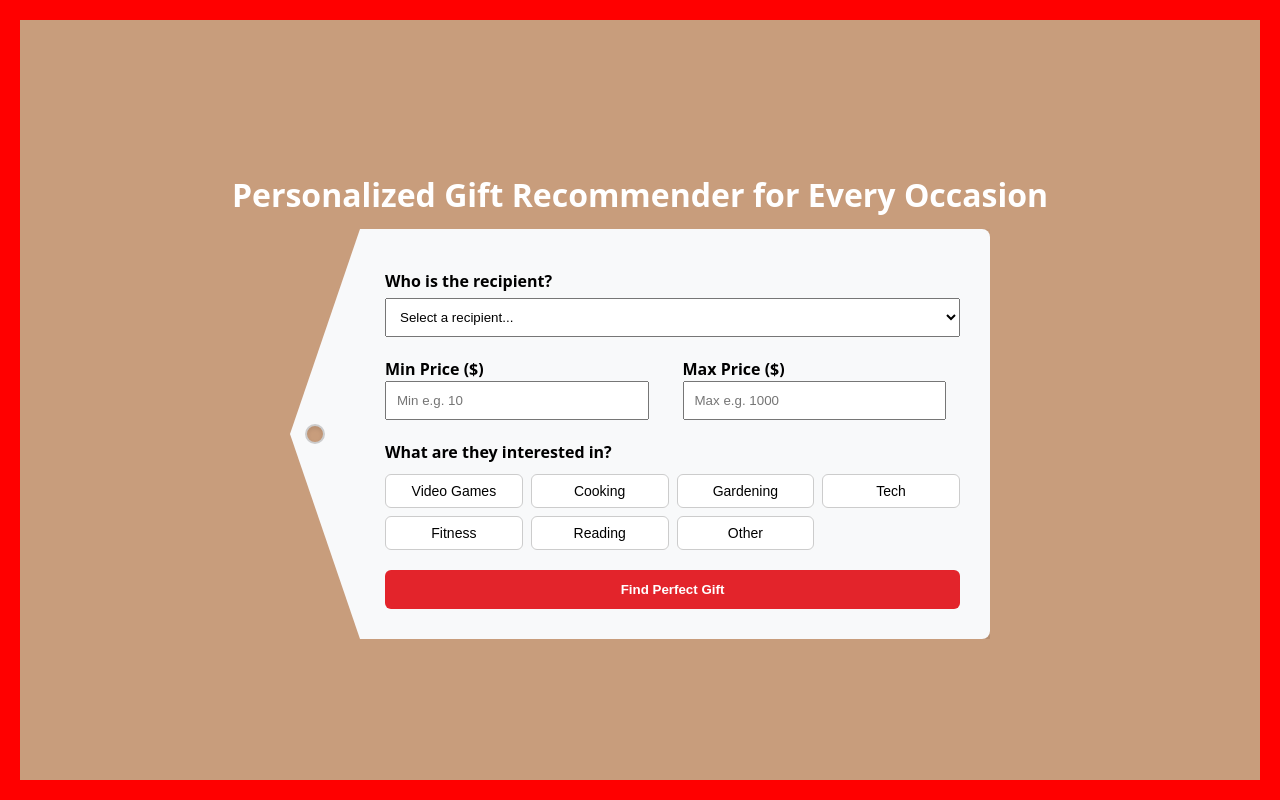
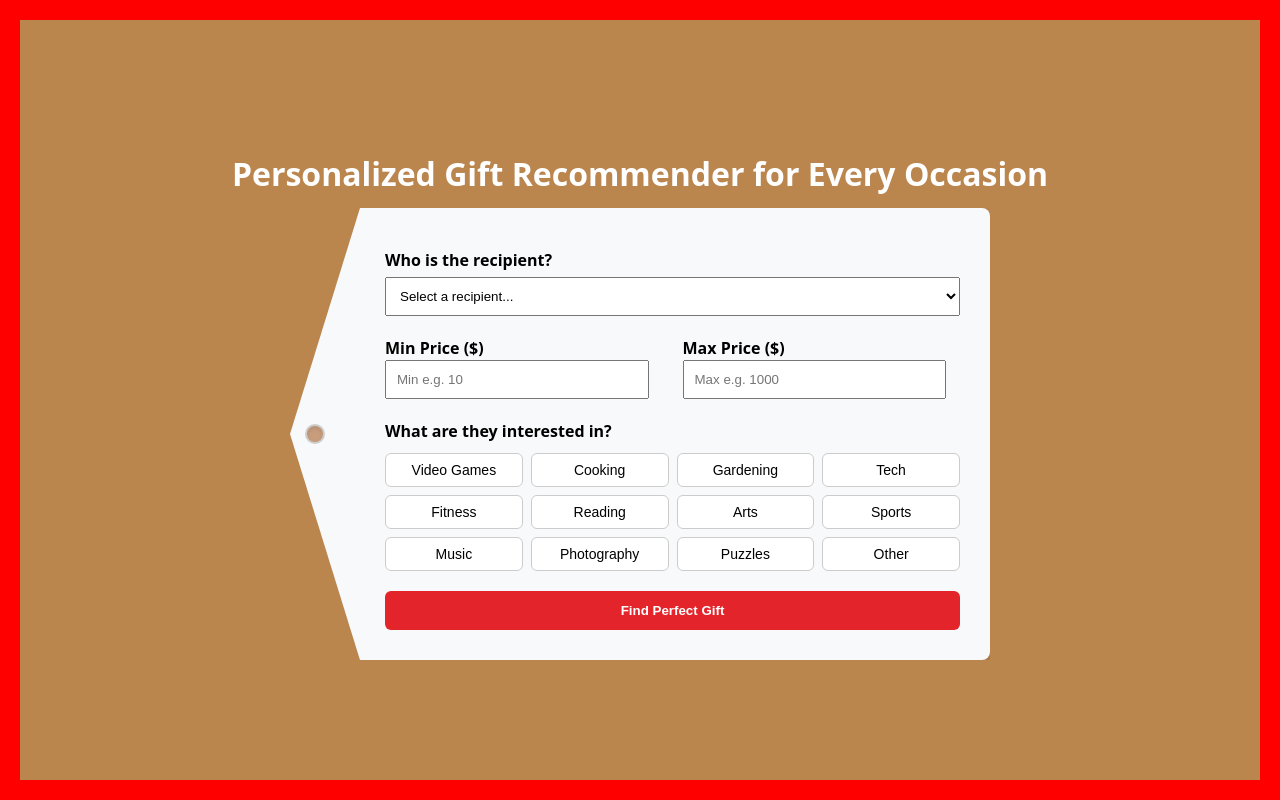
Before and after one commit to cindyfeldman/Present-Pals, a React app in the folder frontend/: page /search in a window 1280 px wide. Built offline with nearby package versions, Linux system fonts and the light colour scheme; the HTML template or start-up script is replaced by a standard one.

Commit message:
Added background to results page

```diff
--- a/frontend/src/pages/Results.jsx
+++ b/frontend/src/pages/Results.jsx
@@ -1,5 +1,6 @@
 import { useState, useEffect } from 'react'
 import { useSearchParams, Link } from 'react-router-dom'
+import bgImage from '../assets/background.jpg'
 
 export default function Results() {
 	// State for API response and loading status
@@ -65,12 +66,16 @@ export default function Results() {
 			justifyContent: 'center',
 			minHeight: '100vh',
 			padding: '20px',
-			backgroundColor: '#f0f2f5'
+			backgroundImage: `url(${bgImage})`,
+			backgroundSize: 'cover',
+			backgroundPosition: 'center',
+			backgroundRepeat: 'no-repeat',
+			backgroundAttachment: 'fixed'
 		  }}>
-			<Link to="/search" style={{ marginBottom: '20px', textDecoration: 'none', color: '#666' }}>← Search Again</Link>
+			<Link to="/search" style={{ marginBottom: '20px', textDecoration: 'none', color: '#fff' }}>← Search Again</Link>
 
 			{/* Progress Indicator */}
-			<p style={{ fontWeight: 'bold' }}>Gift {currIndex + 1} of {results.length}</p>
+			<p style={{ fontWeight: 'bold', color: '#fff' }}>Gift {currIndex + 1} of {results.length}</p>
 
 			<div style={{
 			  display: 'flex',
@@ -173,7 +178,7 @@ const navButtonStyle = {
 
   const buyButtonStyle = {
 	display: 'inline-block',
-	backgroundColor: '#007bff',
+	backgroundColor: '#e3242b',
 	color: 'white',
 	padding: '15px 30px',
 	borderRadius: '30px',
--- a/frontend/src/pages/Search.jsx
+++ b/frontend/src/pages/Search.jsx
@@ -12,7 +12,8 @@ export default function Search() {
 		otherInterest: '' // New field for user to input custom interest
 	});
 	const navigate = useNavigate();
-	const categories = ["Video Games", "Cooking", "Gardening", "Tech", "Fitness", "Reading", "Other"]; // Predefined categories for user to choose from
+	const categories = ["Video Games", "Cooking", "Gardening", "Tech", "Fitness", "Reading", "Arts", "Sports",
+						"Music", "Photography", "Puzzles", "Other"]; // Predefined categories for user to choose from
 
 	// Pushes user's choices into the URL as query params
 	const handleSearch = (e) => {
@@ -71,7 +72,7 @@ export default function Search() {
         	flexDirection: 'column',
         	alignItems: 'center',
         	justifyContent: 'center',
-        	backgroundColor: '#c89d7c',    // Ensures the inside is white
+        	backgroundColor: '#bb854e',
         	overflowX: 'hidden'
 		}}>
 			<div style={{
```
Also changed, not shown: frontend/src/assets/background.jpg (added).
